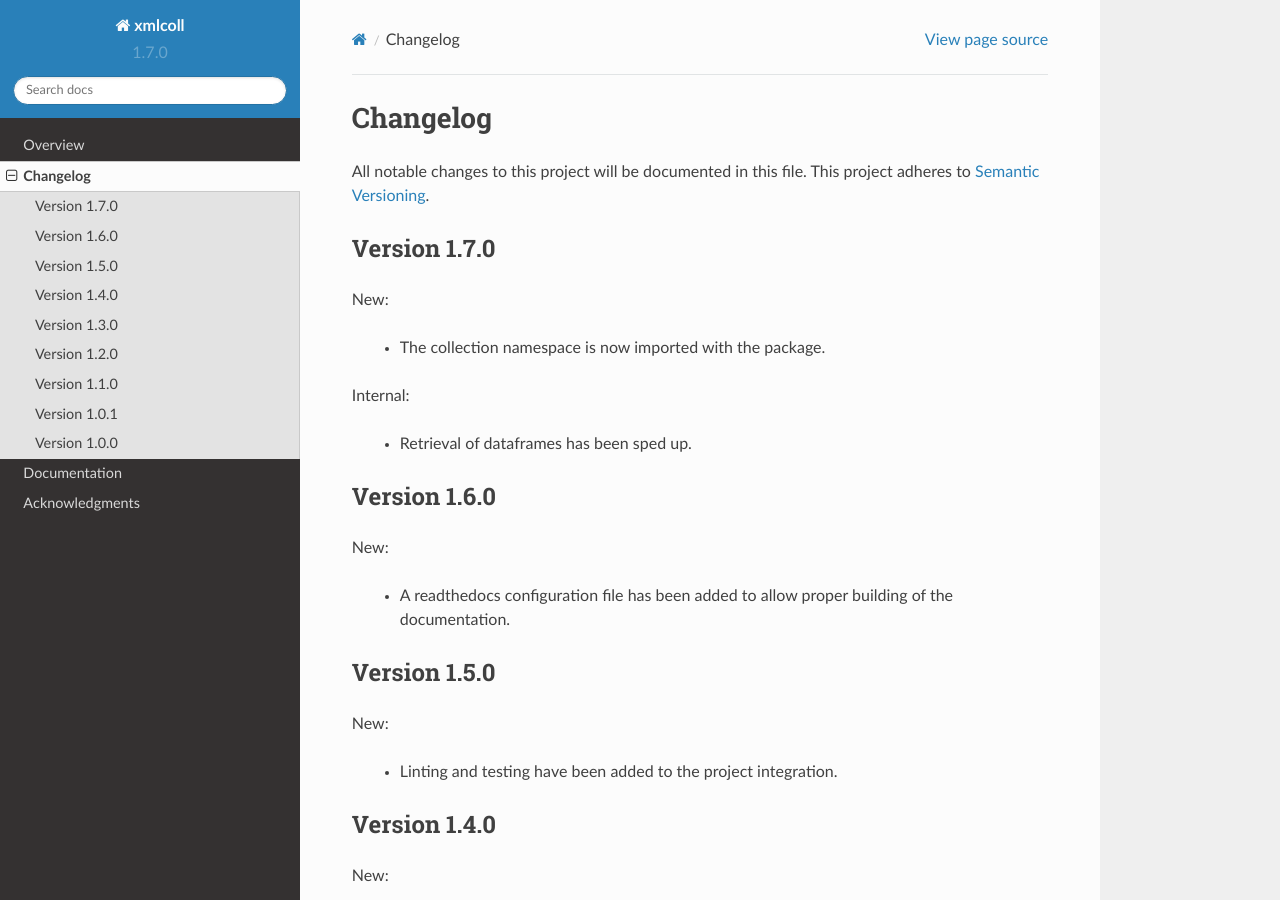
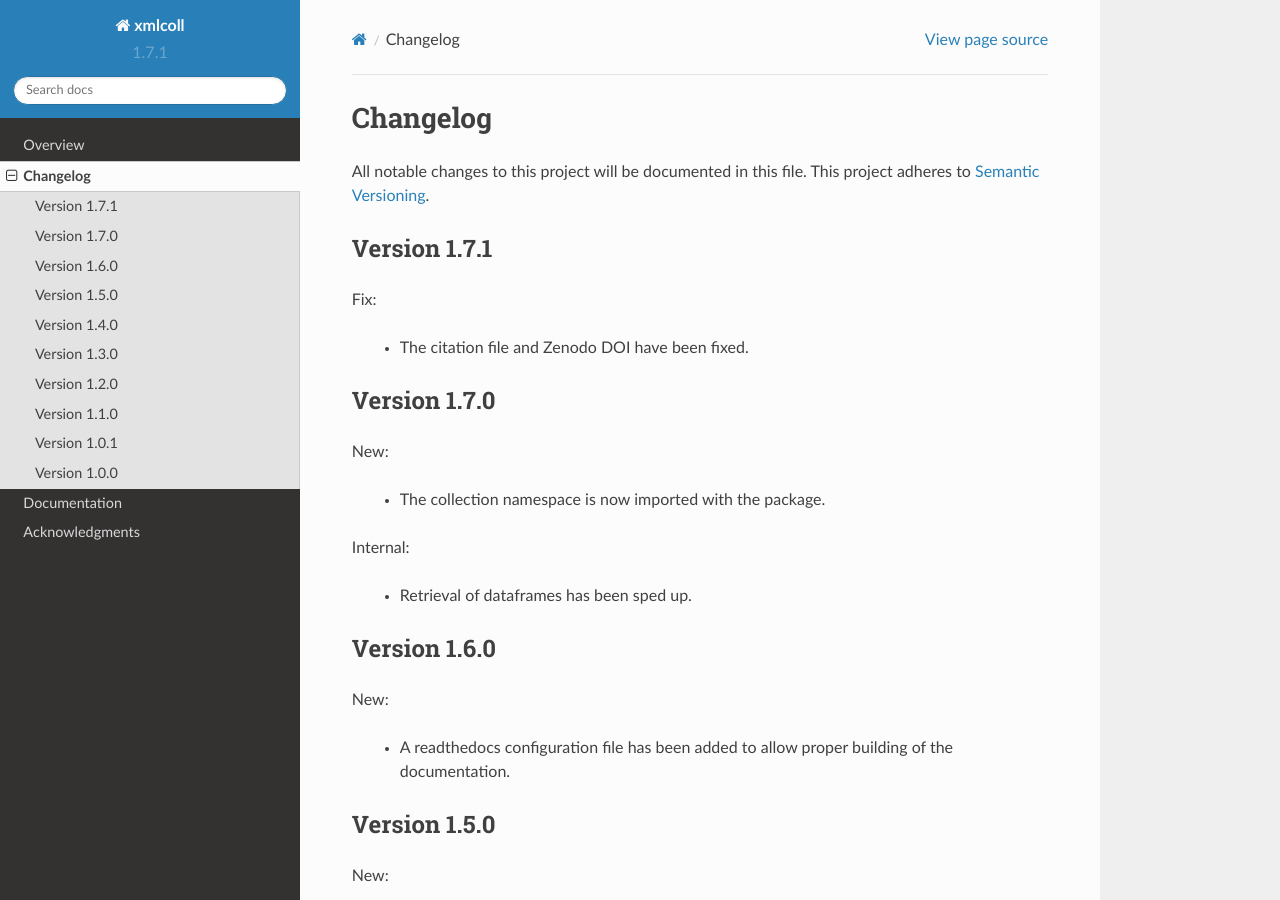
Before and after one commit to mbradle/xmlcoll, a Sphinx documentation site: the page built from doc/source/changelog.rst, in a window 1280 px wide and 900 px high. Built offline with Sphinx 7.4.7 and the Read the Docs theme 2.0.0, drawn with Linux system fonts in a browser that asks for light colours.

Commit message:
Fix DOI and citation.  Bump version.

```diff
--- a/README.rst
+++ b/README.rst
@@ -1,5 +1,7 @@
 Overview
 ========
+
+[![DOI](https://zenodo.org/badge/541709014.svg)](https://zenodo.org/doi/10.5281/zenodo.10460076)
 
 xmlcoll is a python package for working with collections of items.
 The items have heterogeneous data stored as
--- a/doc/source/changelog.rst
+++ b/doc/source/changelog.rst
@@ -3,6 +3,13 @@ Changelog
 
 All notable changes to this project will be documented in this file.  This
 project adheres to `Semantic Versioning <http://semver.org/spec/v2.0.0.html>`_.
+
+Version 1.7.1
+-------------
+
+Fix:
+
+  * The citation file and Zenodo DOI have been fixed.
 
 Version 1.7.0
 -------------
--- a/xmlcoll/__about__.py
+++ b/xmlcoll/__about__.py
@@ -11,6 +11,6 @@ __all__ = [
 
 __title__ = "xmlcoll"
 __summary__ = "Python project to work with xml data of a collection of items."
-__version__ = "1.7.0"
+__version__ = "1.7.1"
 __author__ = "Clemson University"
 __copyright__ = "Clemson University, 2022-2023"
```
Also changed, not shown: 1 other file.
